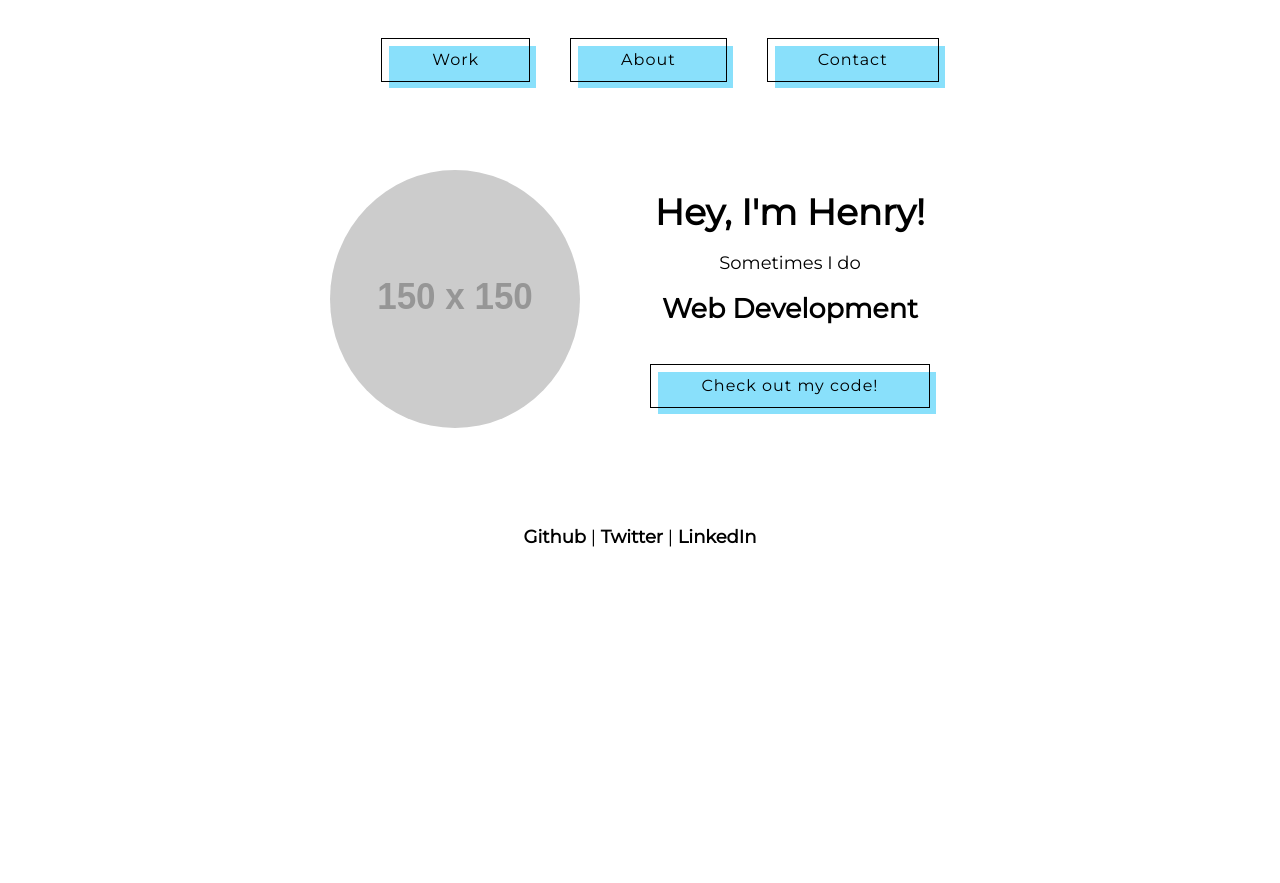
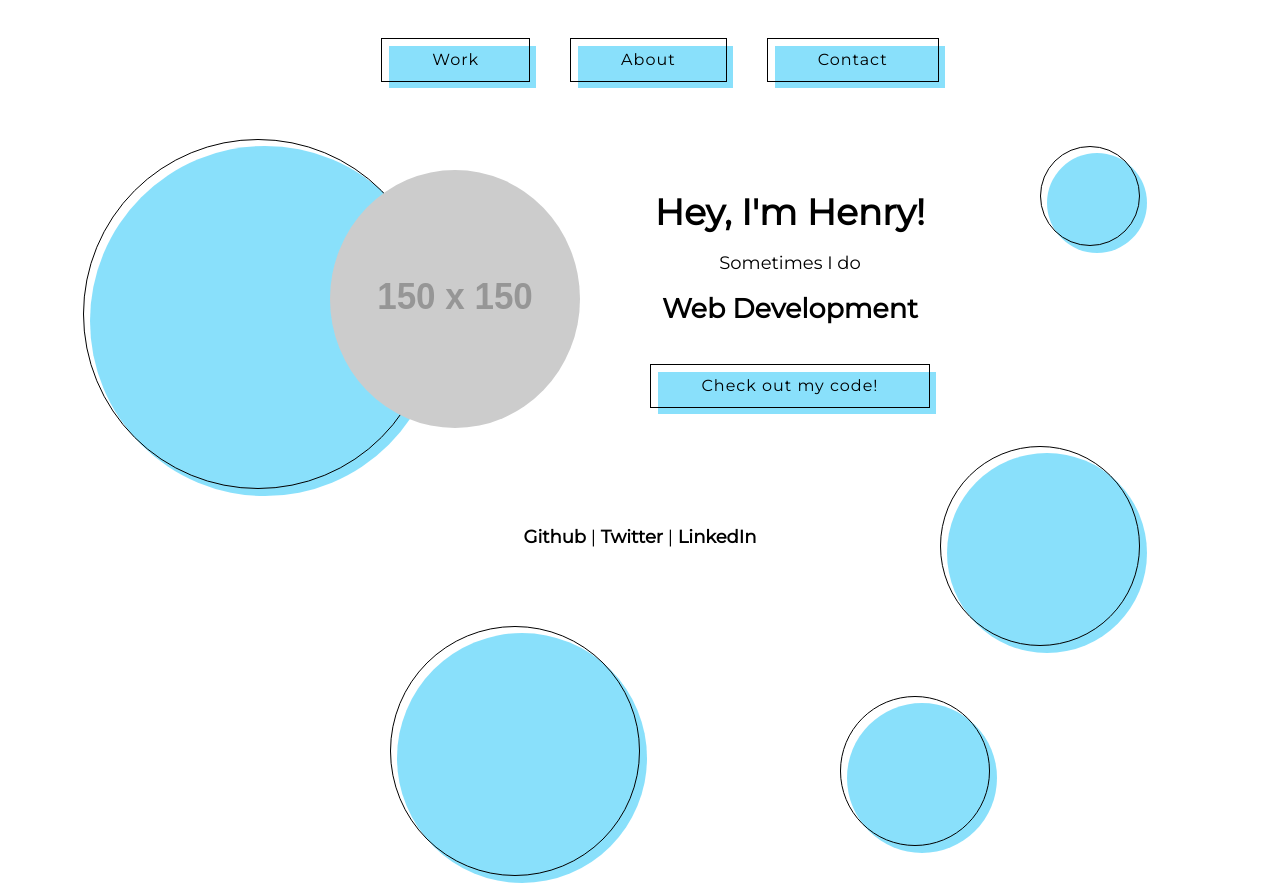
Before and after one commit to HenryN05/portfolio-website, a website: page html/index.html in a window 1280 px wide. Before the commit the page ends 800 px from the top, so only its background shows below. Drawn offline with nearby package versions, Linux system fonts and the light colour scheme; placeholder pictures from the web are drawn by us; a web font is replaced by a local one.

Commit message:
Complete still background for profile page

```diff
--- a/css/index.css
+++ b/css/index.css
@@ -20,8 +20,75 @@
 	width: 250px;
 	border-radius: 50%;
 	margin-right: 50px;
+  z-index: 1;
 }
 #profile {
 	display: flex;
 	justify-content: center;
 }
+.circle-outline {
+  border: 1px solid black;
+  width: 200px;
+  height: 200px;
+  border-radius: 50%;
+  display: inline-block;
+  position: absolute;
+}
+
+.circle-solid {
+  background-color: #25c6f789;
+  height: 200px;
+  width: 200px;
+  border-radius: 50%;
+  display: inline-block;
+  position: absolute;
+  z-index: -1;
+}
+
+/* Shapes for background*/
+#shape1 {
+  transform: translateX(-557px) translateY(-407px);
+  height: 350px;
+  width: 350px;
+}
+#shape2 {
+  transform: translateX(-550px) translateY(-400px);
+  height: 350px;
+  width: 350px;
+}
+#shape3 {
+  transform: translateX(-250px) translateY(80px);
+  height: 250px;
+  width: 250px;
+}
+#shape4 {
+  transform: translateX(-243px) translateY(87px);
+  height: 250px;
+  width: 250px;
+}
+#shape5 {
+  transform: translateX(300px) translateY(-100px);
+}
+#shape6 {
+  transform: translateX(307px) translateY(-93px);
+}
+#shape7 {
+  transform: translateX(400px) translateY(-400px);
+  height: 100px;
+  width: 100px;
+}
+#shape8 {
+  transform: translateX(407px) translateY(-393px);
+  height: 100px;
+  width: 100px;
+}
+#shape9 {
+  transform: translateX(200px) translateY(150px);
+  height: 150px;
+  width: 150px;
+}
+#shape10 {
+  transform: translateX(207px) translateY(157px);
+  width: 150px;
+  height: 150px;
+}
--- a/html/index.html
+++ b/html/index.html
@@ -74,5 +74,15 @@
         <a>Github</a> | <a>Twitter</a> | <a>LinkedIn</a>
       </div>
     </footer>
+    <div id= "shape1" class="circle-outline"></div>
+    <div id= "shape2" class="circle-solid"></div>
+    <div id= "shape3" class="circle-outline"></div>
+    <div id= "shape4" class="circle-solid"></div>
+    <div id= "shape5" class="circle-outline"></div>
+    <div id= "shape6" class="circle-solid"></div>
+    <div id= "shape7" class="circle-outline"></div>
+    <div id= "shape8" class="circle-solid"></div>
+    <div id= "shape9" class="circle-outline"></div>
+    <div id= "shape10" class="circle-solid"></div>
   </body>
 </html>
```
